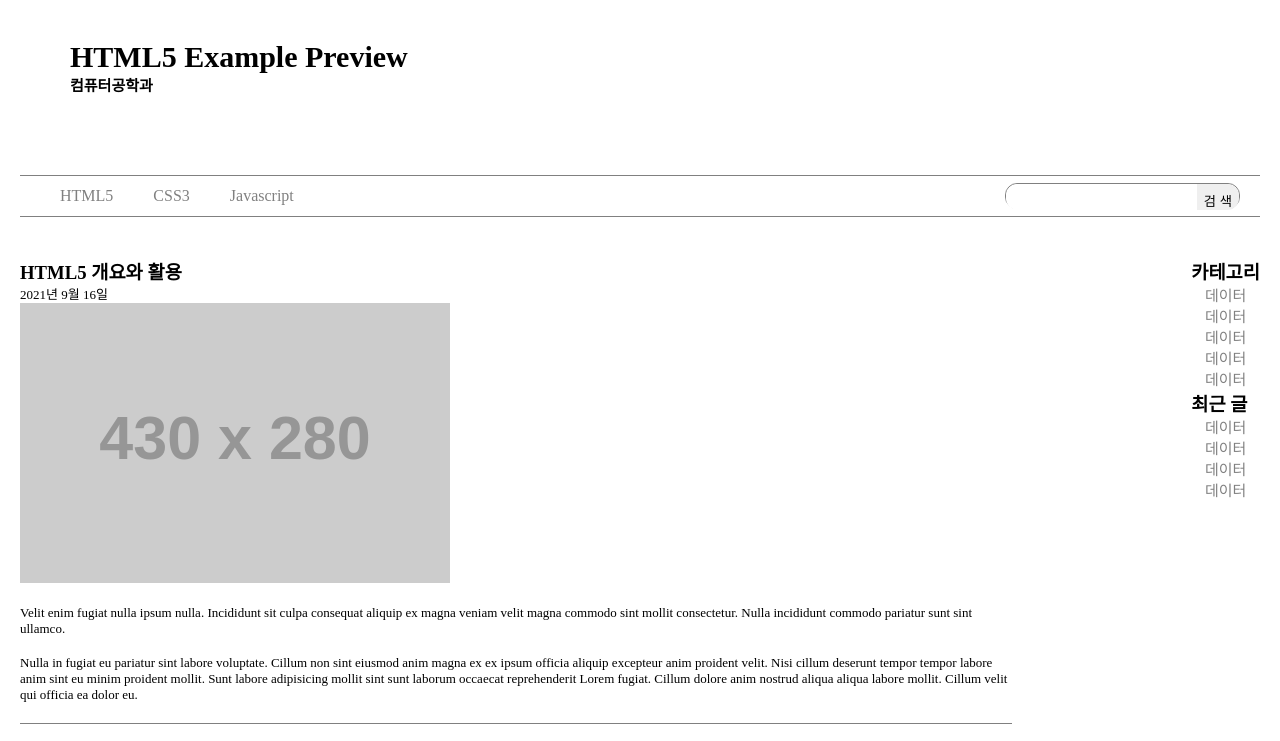
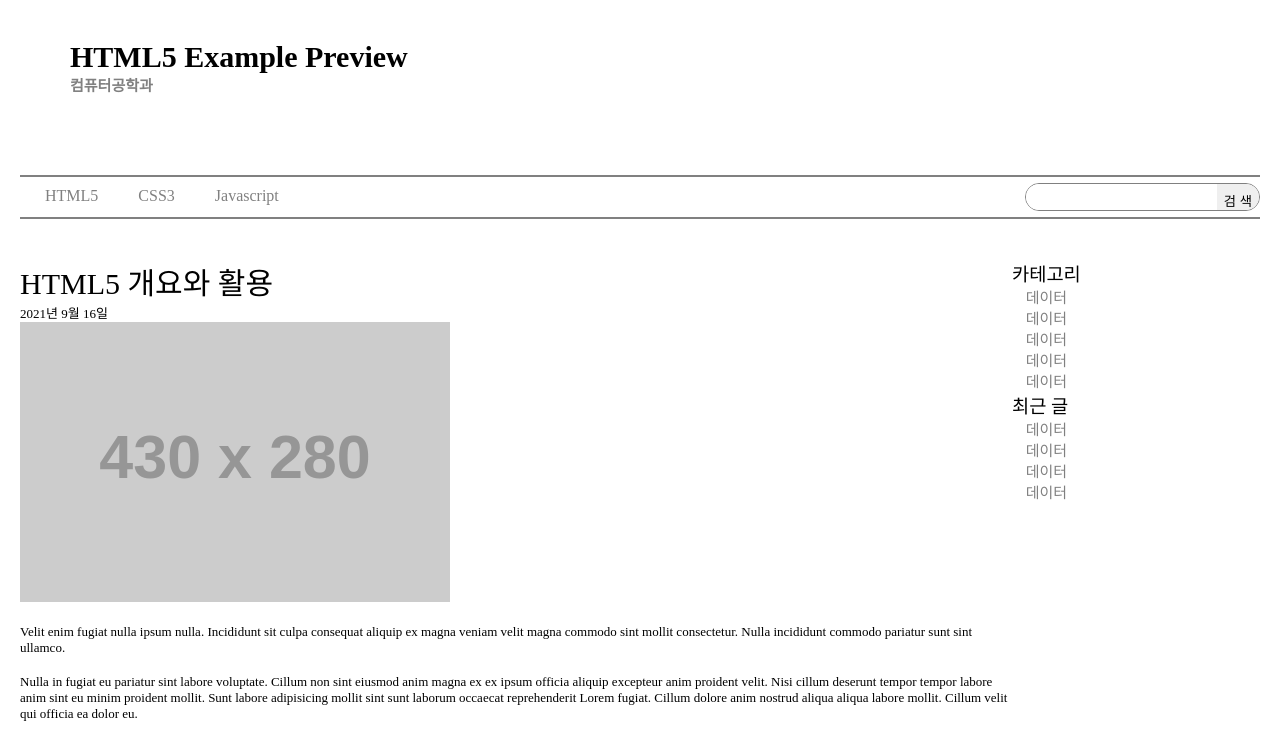
Before and after one commit to CoconutGithub/VS-code, a plain HTML site: page html:css/index.html in a window 1280 px wide. Shown: the top 741 px of the page. Drawn offline with Linux system fonts and the light colour scheme; placeholder pictures from the web are drawn by us.

Commit message:
혼자 수정 연습

```diff
--- a/html:css/main.css
+++ b/html:css/main.css
@@ -15,15 +15,14 @@ header h1{
 }
 header h2 {
   font-size: 15px;
+  color: gray;
 }
 
 nav {
   display: flex;
   align-items: center;
   justify-content: space-between;
-  border: 1px solid gray;
-  padding: 5px 20px;
-
+  border: 2px solid gray;
   border-left: none;
   border-right: none;
   margin: 40px 0;
@@ -32,11 +31,13 @@ nav ul {
   display: flex;
   list-style: none;
   align-items: center;
-  height: 30px;
+  justify-content: center;
+  padding: 5px;
 }
 nav ul li {
   padding: 5px 20px;
   color: gray;
+  height: 30px;
 }
 nav ul li:hover {
   color: black;
@@ -51,29 +52,35 @@ nav ul li:hover ul {
 }
 form {
   border: 1px solid gray;
-  border-radius: 12px;
-  height: 26px;
+  border-radius: 15px;
   display: flex;
 }
 form input {
-  padding: 7px;
+  padding:7px;
   height: 26px;
-  display: block;
 }
+
 form input:nth-child(1) {
-  border-radius: 12px 0 0 12px;
+  border-radius: 15px 0 0 15px;
 }
 form input:nth-child(2) {
-  border-radius: 0 12px 12px 0;
+  border-radius: 0 15px 15px 0;
 }
 
+article h1{
+  font-size: 30px;
+  font-weight: 500;
+}
 article p {
   font-size: 13px;
 }
 
+main{
+  display: flex;
+}
+
 main section {
   max-width: 80%;
-  float: left;
 }
 main section article:nth-child(1)::after {
   content: '';
@@ -91,26 +98,22 @@ main section article:nth-child(2)::after {
   background: gray;
   margin: 20px 0;
 }
-aside {
-  float: right;
+aside h3{
+  font-weight: 500;
 }
-aside div ul li {
+aside ul li {
   font-size: 15px;
 }
-aside div ul li a {
+aside ul li a {
   text-decoration: none;
   color: gray;
   display: block;
   text-align: center;
 }
-aside div ul li a:hover {
+aside ul li a:hover {
   color: black;
 }
 
 aside div ul {
   list-style: none;
 }
-
-footer {
-  clear: both;
-}
```
